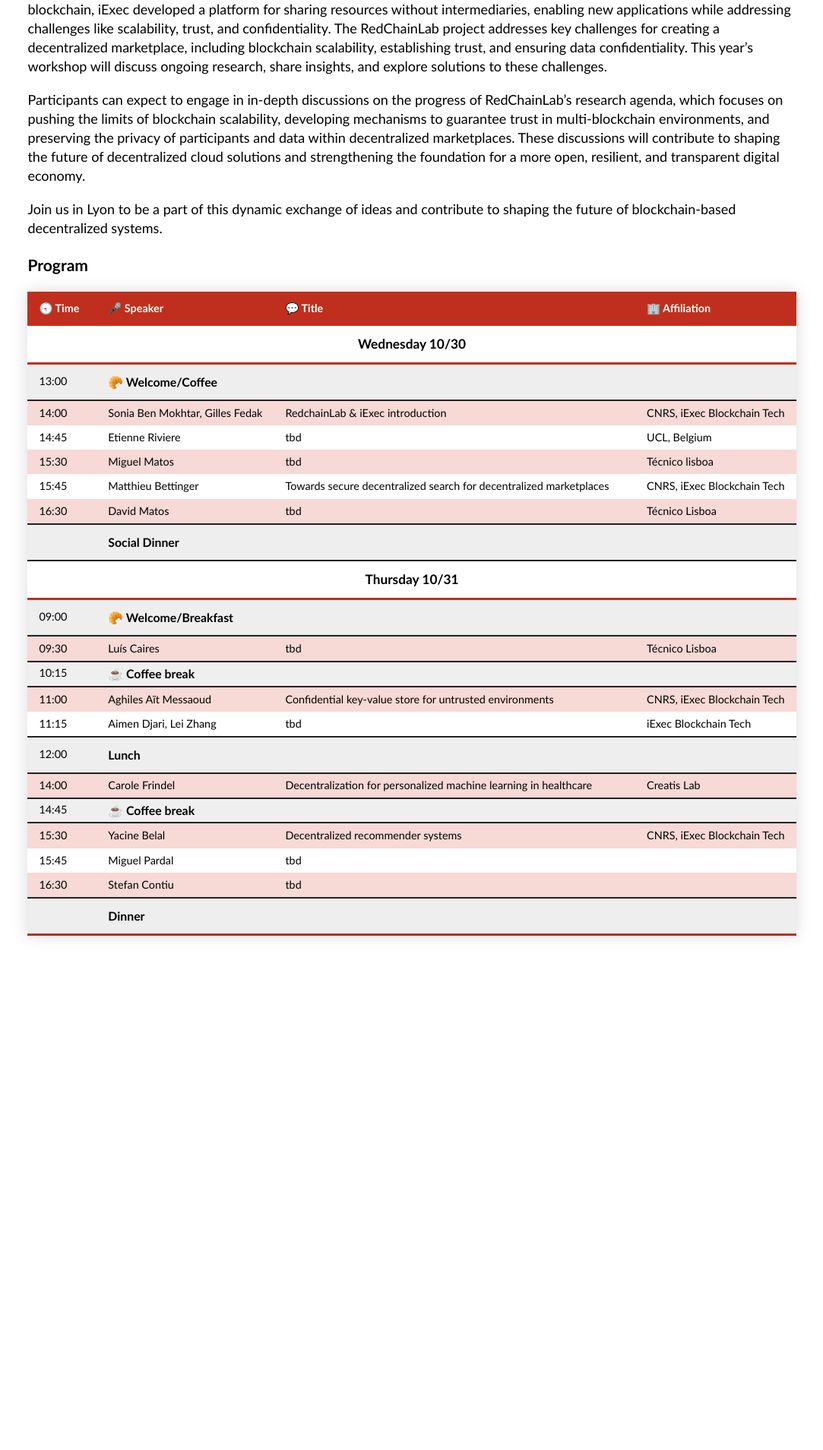
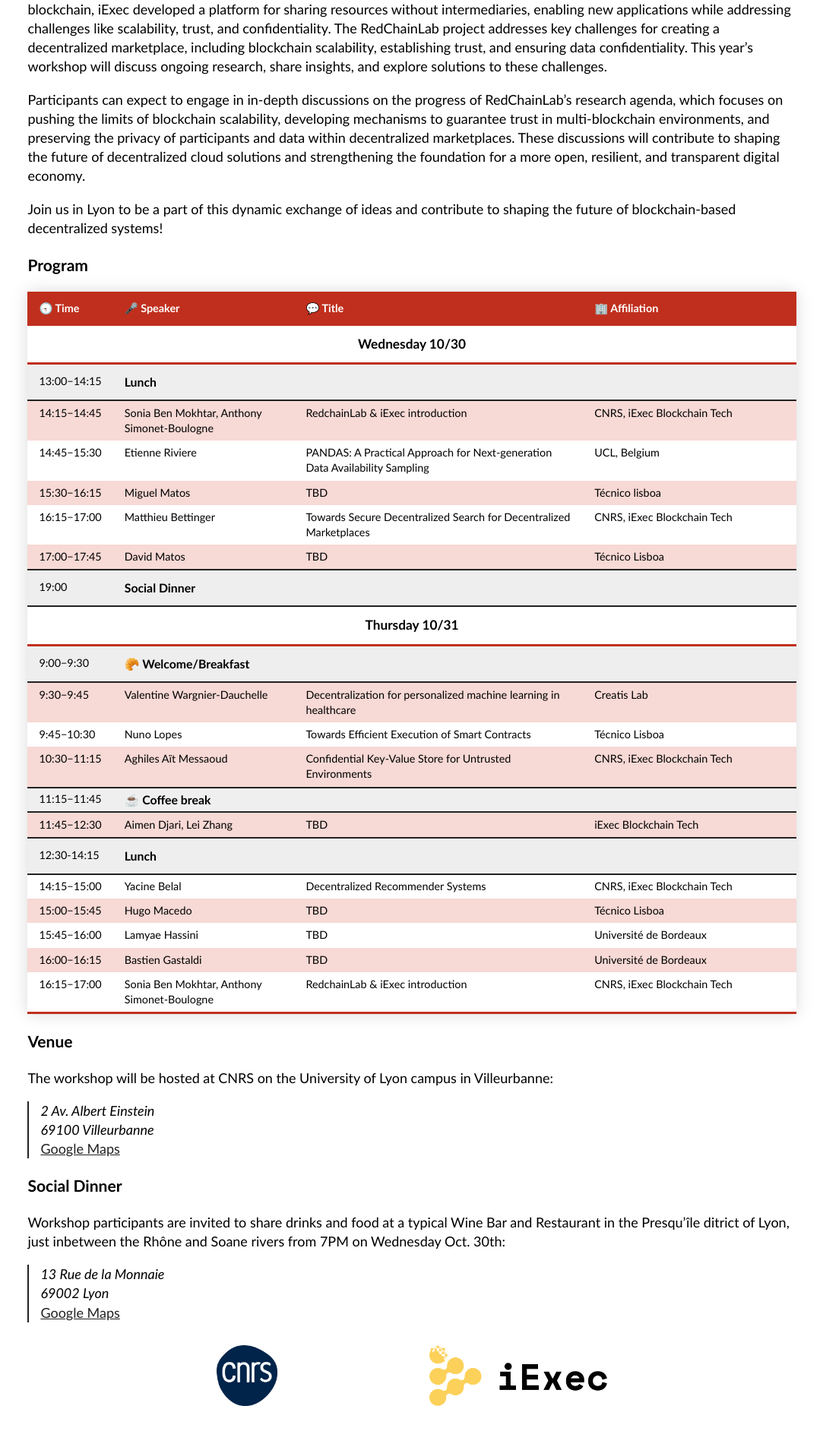
Before and after one commit to RedChainLab/RedChainLab.github.io, a Jekyll site: the page built from 2024-workshop.markdown, in a window 1280 px wide. Shown: the part 664-2573 px from the top of the page at 76% size, without its empty margins (98-1181 px from the left). Built offline with Jekyll 4.4.1, drawn with Linux system fonts in a browser that asks for light colours; before the commit the page ends 1904 px from its top, so only the background shows below that.

Commit message:
Program update

```diff
--- a/2024-workshop.markdown
+++ b/2024-workshop.markdown
@@ -15,10 +15,9 @@
 
 iExec Blockchain Tech, founded in 2016, has been building decentralized cloud computing infrastructure. Using Ethereum blockchain, iExec developed a platform for sharing resources without intermediaries, enabling new applications while addressing challenges like scalability, trust, and confidentiality. The RedChainLab project addresses key challenges for creating a decentralized marketplace, including blockchain scalability, establishing trust, and ensuring data confidentiality. This year’s workshop will discuss ongoing research, share insights, and explore solutions to these challenges.
 
-
 Participants can expect to engage in in-depth discussions on the progress of RedChainLab's research agenda, which focuses on pushing the limits of blockchain scalability, developing mechanisms to guarantee trust in multi-blockchain environments, and preserving the privacy of participants and data within decentralized marketplaces. These discussions will contribute to shaping the future of decentralized cloud solutions and strengthening the foundation for a more open, resilient, and transparent digital economy.
 
-Join us in Lyon to be a part of this dynamic exchange of ideas and contribute to shaping the future of blockchain-based decentralized systems.
+Join us in Lyon to be a part of this dynamic exchange of ideas and contribute to shaping the future of blockchain-based decentralized systems!
 
 ### Program
 
@@ -27,10 +26,10 @@
 <table class="program">
    <thead>
       <tr>
-         <th>🕣&nbsp;Time</th>
-         <th>🎤&nbsp;Speaker</th>
-         <th>💬&nbsp;Title</th>
-         <th>🏢&nbsp;Affiliation</th>
+         <th class="time">🕣&nbsp;Time</th>
+         <th class="speaker">🎤&nbsp;Speaker</th>
+         <th class="title">💬&nbsp;Title</th>
+         <th class="affiliation">🏢&nbsp;Affiliation</th>
       </tr>
    </thead>
    <tbody>
@@ -38,109 +37,144 @@
          <td colspan="4">Wednesday 10/30</td>
       </tr>
       <tr class="break">
-         <td class="time">13:00</td>
-         <td colspan="3">🥐 Welcome/Coffee</td>
+         <td class="time">13:00−14:15</td>
+         <td colspan="3">Lunch</td>
       </tr>
       <tr>
-         <td class="time">14:00</td>
-         <td>Sonia Ben Mokhtar, Gilles Fedak</td>
+         <td class="time">14:15−14:45</td>
+         <td class="speaker">Sonia Ben Mokhtar, Anthony Simonet-Boulogne</td>
          <td class="title">RedchainLab &amp; iExec introduction</td>
-         <td>CNRS, iExec Blockchain Tech</td>
+         <td class="affiliation">CNRS, iExec Blockchain Tech</td>
       </tr>
       <tr>
-         <td class="time">14:45</td>
-         <td>Etienne Riviere</td>
-         <td class="title">tbd</td>
-         <td>UCL, Belgium</td>
+         <td class="time">14:45−15:30</td>
+         <td class="speaker">Etienne Riviere</td>
+         <td class="title">PANDAS: A Practical Approach for Next-generation Data Availability Sampling</td>
+         <td class="affiliation">UCL, Belgium</td>
       </tr>
       <tr>
-         <td class="time">15:30</td>
-         <td>Miguel Matos</td>
-         <td class="title">tbd</td>
-         <td>Técnico lisboa</td>
+         <td class="time">15:30−16:15</td>
+         <td class="speaker">Miguel Matos</td>
+         <td class="title">TBD</td>
+         <td class="affiliation">Técnico lisboa</td>
       </tr>
       <tr>
-         <td class="time">15:45</td>
-         <td>Matthieu Bettinger</td>
-         <td class="title">Towards secure decentralized search for decentralized marketplaces</td>
-         <td>CNRS, iExec Blockchain Tech</td>
+         <td class="time">16:15−17:00</td>
+         <td class="speaker">Matthieu Bettinger</td>
+         <td class="title">Towards Secure Decentralized Search for Decentralized Marketplaces</td>
+         <td class="affiliation">CNRS, iExec Blockchain Tech</td>
       </tr>
       <tr>
-         <td class="time">16:30</td>
-         <td>David Matos</td>
-         <td class="title">tbd</td>
-         <td>Técnico Lisboa</td>
+         <td class="time">17:00−17:45</td>
+         <td class="speaker">David Matos</td>
+         <td class="title">TBD</td>
+         <td class="affiliation">Técnico Lisboa</td>
       </tr>
       <tr class="break">
-         <td></td>
+         <td>19:00</td>
          <td colspan="3">Social Dinner</td>
       </tr>
       <tr class="day">
          <td colspan="4">Thursday 10/31</td>
       </tr>
       <tr class="break">
-         <td class="time">09:00</td>
+         <td class="time">9:00−9:30</td>
          <td colspan="3">🥐 Welcome/Breakfast</td>
       </tr>
       <tr>
-         <td class="time">09:30</td>
-         <td>Luís Caires</td>
-         <td class="title">tbd</td>
-         <td>Técnico Lisboa</td>
+         <td class="time">9:30−9:45</td>
+         <td class="speaker">Valentine Wargnier-Dauchelle</td>
+         <td class="title">Decentralization for personalized machine learning in healthcare</td>
+         <td class="affiliation">Creatis Lab</td>
+      </tr>
+      <tr>
+         <td class="time">9:45−10:30</td>
+         <td class="speaker">Nuno Lopes</td>
+         <td class="title">Towards Efficient Execution of Smart Contracts</td>
+         <td class="affiliation">Técnico Lisboa</td>
+      </tr>
+      <tr>
+         <td class="time">10:30−11:15</td>
+         <td class="speaker">Aghiles Aït Messaoud</td>
+         <td class="title">Confidential Key-Value Store for Untrusted Environments</td>
+         <td class="affiliation">CNRS, iExec Blockchain Tech</td>
       </tr>
       <tr class="break short">
-         <td class="time">10:15</td>
+         <td class="time">11:15−11:45</td>
          <td colspan="3">☕️ Coffee break</td>
       </tr>
       <tr>
-         <td class="time">11:00</td>
-         <td>Aghiles Aït Messaoud</td>
-         <td class="title">Confidential key-value store for untrusted environments</td>
-         <td>CNRS, iExec Blockchain Tech</td>
-      </tr>
-      <tr>
-         <td class="time">11:15</td>
-         <td>Aimen Djari, Lei Zhang</td>
-         <td class="title">tbd</td>
-         <td>iExec Blockchain Tech</td>
+         <td class="time">11:45−12:30</td>
+         <td class="speaker">Aimen Djari, Lei Zhang</td>
+         <td class="title">TBD</td>
+         <td class="affiliation">iExec Blockchain Tech</td>
       </tr>
       <tr class="break">
-         <td class="time">12:00</td>
+         <td class="time">12:30-14:15</td>
          <td colspan="3">Lunch</td>
       </tr>
       <tr>
       </tr>
       <tr>
-         <td class="time">14:00</td>
-         <td>Carole Frindel</td>
-         <td class="title">Decentralization for personalized machine learning in healthcare</td>
-         <td>Creatis Lab</td>
-      </tr>
-      <tr class="break short">
-         <td class="time">14:45</td>
-         <td colspan="3" class="break">☕️ Coffee break</td>
+         <td class="time">14:15−15:00</td>
+         <td class="speaker">Yacine Belal</td>
+         <td class="title">Decentralized Recommender Systems</td>
+         <td class="affiliation">CNRS, iExec Blockchain Tech</td>
       </tr>
       <tr>
-         <td class="time">15:30</td>
-         <td>Yacine Belal</td>
-         <td class="title">Decentralized recommender systems</td>
-         <td>CNRS, iExec Blockchain Tech</td>
+         <td class="time">15:00−15:45</td>
+         <td class="speaker">Hugo Macedo</td>
+         <td class="title">TBD</td>
+         <td class="affiliation">Técnico Lisboa</td>
       </tr>
       <tr>
-         <td class="time">15:45</td>
-         <td>Miguel Pardal</td>
-         <td class="title">tbd</td>
-         <td></td>
+         <td class="time">15:45−16:00</td>
+         <td class="speaker">Lamyae Hassini</td>
+         <td class="title">TBD</td>
+         <td class="affiliation">Université de Bordeaux</td>
       </tr>
       <tr>
-         <td class="time">16:30</td>
-         <td>Stefan Contiu</td>
-         <td class="title">tbd</td>
-         <td></td>
+         <td class="time">16:00−16:15</td>
+         <td class="speaker">Bastien Gastaldi</td>
+         <td class="title">TBD</td>
+         <td class="affiliation">Université de Bordeaux</td>
       </tr>
-      <tr class="break">
-         <td></td>
-         <td colspan="3">Dinner</td>
+      <tr>
+         <td class="time">16:15−17:00</td>
+         <td class="speaker">Sonia Ben Mokhtar, Anthony Simonet-Boulogne</td>
+         <td class="title">RedchainLab &amp; iExec introduction</td>
+         <td class="affiliation">CNRS, iExec Blockchain Tech</td>
       </tr>
    </tbody>
 </table>
+
+
+### Venue
+
+The workshop will be hosted at CNRS on the University of Lyon campus in Villeurbanne:
+<address>
+	<span>
+		2 Av. Albert Einstein<br/>
+		69100 Villeurbanne<br/>
+		<a href="https://maps.app.goo.gl/GCRbAyDVDMYXuuiy9">Google Maps</a>
+	</span>
+</address>
+
+
+
+### Social Dinner
+
+Workshop participants are invited to share drinks and food at a typical Wine Bar and Restaurant in the Presqu’île ditrict of Lyon, just inbetween the Rhône and Soane rivers from 7PM on Wednesday Oct. 30th:
+<address>
+	<span>
+		13 Rue de la Monnaie<br/>
+		69002 Lyon<br/>
+		<a href="https://maps.app.goo.gl/rgJRTeo5QQNRHeHa9">Google Maps</a>
+	</span>
+</address>
+
+
+<div class="logos">
+	<img src="../assets/images/logo_cnrs.png" height="80" alt="CNRS" />
+	<img src="../assets/images/logo_iexec.png" height="80" alt="iExec" />
+</div>
--- a/_sass/main.scss
+++ b/_sass/main.scss
@@ -1,6 +1,7 @@
 body {
   font :  18px/1.4 serif;
   font-family: Calibri, sans-serif;//cursive, sans-serif;
+  padding-bottom: 50px;
 }
 
 a {
@@ -142,7 +143,6 @@
 
 .program td {
   padding: 6px 15px;
-  white-space: nowrap;
 }
 
 .program thead tr {
@@ -153,10 +153,6 @@
 
 .program tr.day {
   border-bottom: 3px solid #C02F1D;
-}
-
-.program td.time {
- width: 10%;
 }
 
 .program thead th, tr.day td, tr.break td {
@@ -185,9 +181,25 @@
   font-weight: bold;
 }
 
-td.title {
-  width: 99%;
-  text-overflow: ellipsis;
+.program td.time {
+}
+
+.program td.title {
+  width: auto;
+  min-width: 40ch;
+}
+
+.program td.speaker, th.speaker {
+  width: 25ch;
+  min-width: 15ch;
+  word-wrap: break-word;
+  white-space: normal;
+}
+
+.program td.affiliation, th.affiliation {
+  width: 30ch;
+  min-width: 15ch;
+  word-wrap: break-word;
   white-space: normal;
 }
 
@@ -198,3 +210,20 @@
 .program tbody tr:last-of-type {
     border-bottom: 3px solid #C02F1D;
 }
+
+address {
+  text-align: left;
+  border-left: solid #222 2px;
+  padding-left: 15px;
+}
+
+address a {
+  font-style: normal;
+}
+
+div.logos {
+  display: flex;
+  justify-content: center;
+  margin-top: 30px;
+  gap: 200px;
+}
```
Also changed, not shown: assets/images/logo_cnrs.png (added), assets/images/logo_iexec.png (added).
